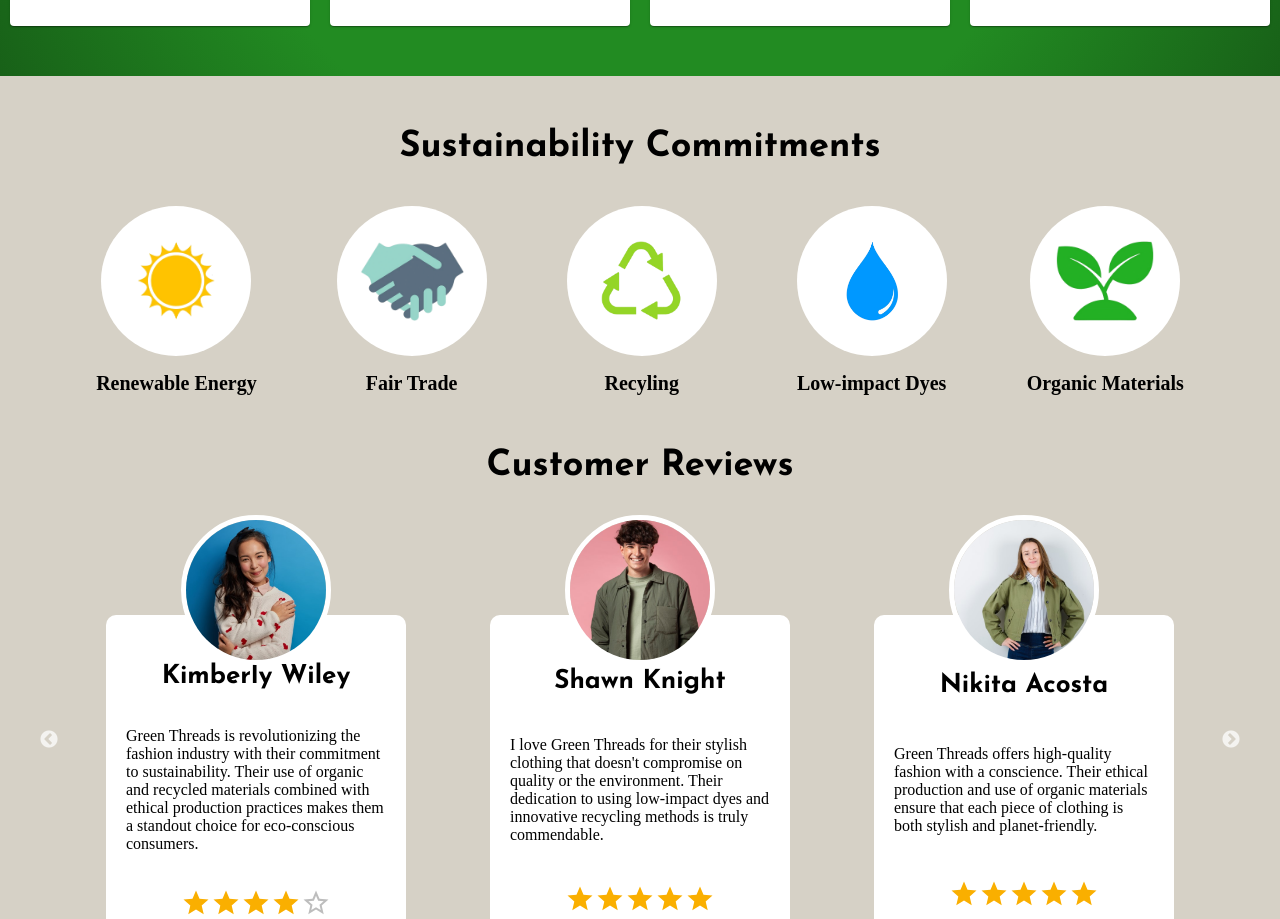
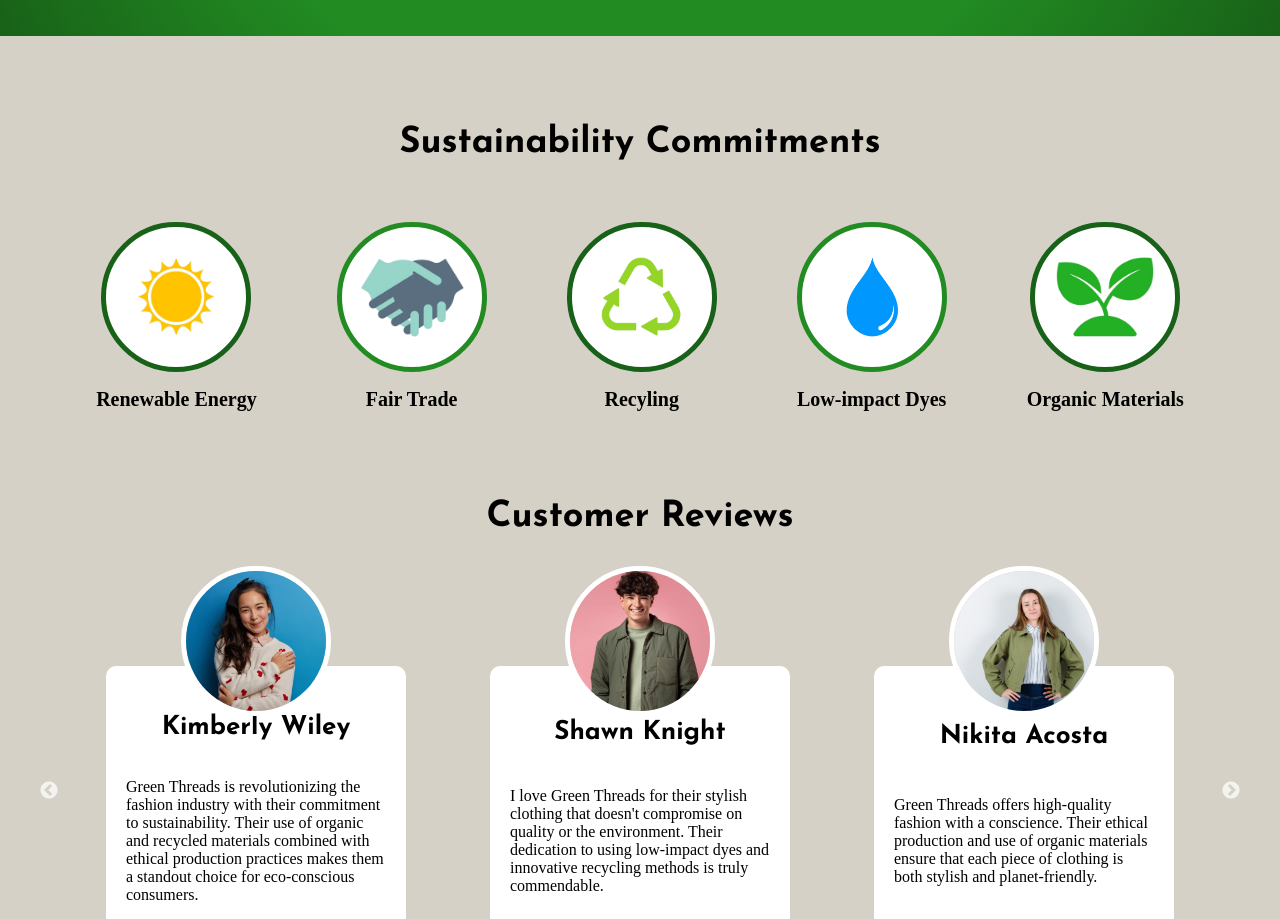
Before and after one commit to afrizal0811/green-thread, a React (Create React App) app: page / in a window 1280 px wide. Shown: the part 1729-2648 px from the top of the page. Built offline with nearby package versions, Linux system fonts and the light colour scheme; the HTML template or start-up script is replaced by a standard one.

Commit message:
edit sustain commit

```diff
--- a/src/pages/home_pages/StyledComponents.jsx
+++ b/src/pages/home_pages/StyledComponents.jsx
@@ -52,8 +52,9 @@
   display: flex;
   height: 150px;
   justify-content: center;
-  margin-top: 20px;
   width: 150px;
+  border: 5px solid ${(props) =>
+    props.$id % 2 === 0 ? colors.forestGreen : colors.forestGreenDark};
 `
 // =============== Review ==========================
 export const StyledReview = muiStyled(Box)`
--- a/src/pages/home_pages/index.jsx
+++ b/src/pages/home_pages/index.jsx
@@ -10,7 +10,7 @@
     <Box
       display='flex'
       flexDirection='column'
-      gap={{ xs: '80px', sm: '100px', md: '50px' }}
+      gap={{ xs: '80px', sm: '100px', md: '30px' }}
     >
       <HeroSection />
       <AboutSection />
--- a/src/pages/home_pages/sections/SustainCommitSection.jsx
+++ b/src/pages/home_pages/sections/SustainCommitSection.jsx
@@ -10,13 +10,14 @@
       flexDirection='column'
       gap
       justifyContent='center'
+      sx={{ height: '400px' }}
     >
       <Typography
         fontSize={{ xs: '30px', sm: '36px' }}
         fontWeight='700'
         variant='h3'
         textAlign='center'
-        sx={{ mb: '10px' }}
+        sx={{ mb: '50px' }}
       >
         Sustainability Commitments
       </Typography>
@@ -36,7 +37,7 @@
             gap={2}
             justifyContent='center'
           >
-            <StyledIconWrapper>
+            <StyledIconWrapper $id={data.id}>
               <Image
                 alt={data.title}
                 src={data.src}
```
